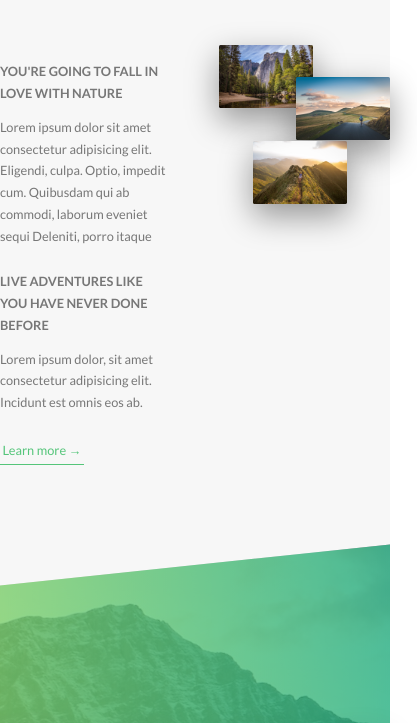
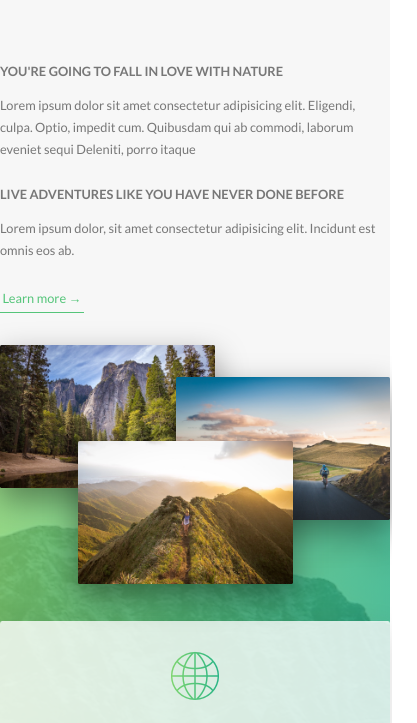
Before and after one commit to ZobairQ/natours, a website: page index.html in a window 390 px wide. Shown: the part 988-1711 px from the top of the page, 417 px wide, since content can reach past the window. Drawn offline with Linux system fonts and the light colour scheme.

Commit message:
Media queries in the grid is done

```diff
--- a/sass/abstracts/_variables.scss
+++ b/sass/abstracts/_variables.scss
@@ -25,4 +25,6 @@ $font-size-default: 1.6rem;
 // Grid
 $grid-width: 114rem;
 $gutter-vertical: 8rem;
+$gutter-vertical-small:6rem;
 $gutter-horizontal: 6rem;
+$gutter-horizontal-small: 4rem;
--- a/sass/layout/_grid.scss
+++ b/sass/layout/_grid.scss
@@ -4,13 +4,27 @@
 
   &:not(:last-child) {
     margin-bottom: $gutter-vertical;
+
+    @include respond(tab-port) {
+      margin-bottom: $gutter-vertical-small;
+    }
   }
-
+  @include respond(tab-port) {
+    max-width: 50rem;
+  }
   @include clearfix;
   [class^="col-"] {
     float: left;
     &:not(:last-child) {
       margin-right: $gutter-horizontal;
+
+      @include respond(tab-port) {
+        margin-right: 0;
+        margin-bottom: $gutter-vertical-small;
+      }
+    }
+    @include respond(tab-port) {
+      width: 100% !important;
     }
   }
   .col-1-of-2 {
```
Also changed, not shown: css/style.css.
